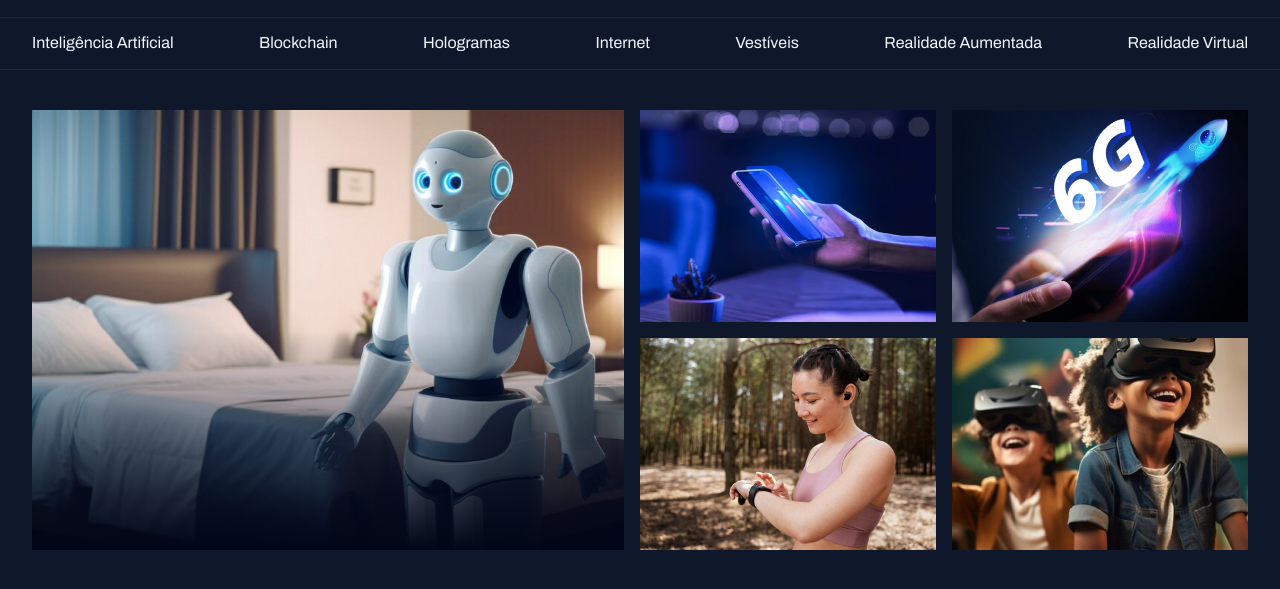
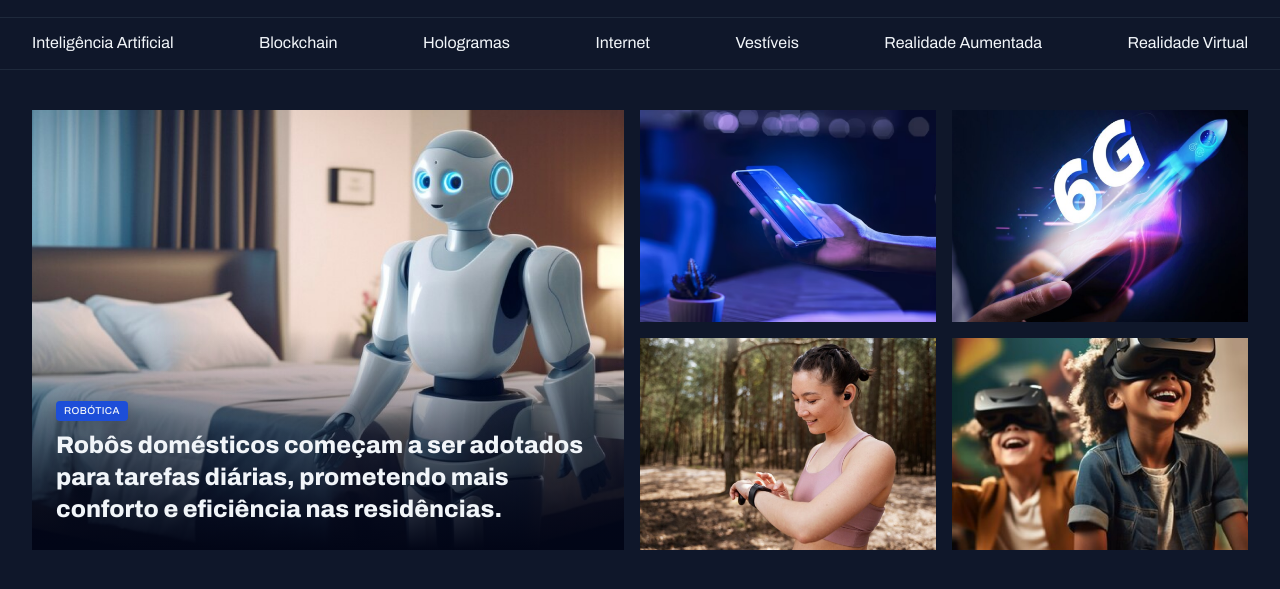
Before and after one commit to VictorPxx/projeto-portal-de-noticias-grid, a plain HTML site: page index.html in a window 1280 px wide. Shown: the part 45-634 px from the top of the page. Drawn offline with Linux system fonts and the light colour scheme.

Commit message:
Ajustando o conteúdo do card

```diff
--- a/index.html
+++ b/index.html
@@ -42,9 +42,16 @@
 
     <main class="grid container">
         <section id="featured" class="grid grid-flow-col gap-16">
-            <div class="card">
+            <figure class="card">
                 <img src="assets/images/Image 01.png" alt="">
-            </div>
+
+                <figcaption>
+                    <span class="content-tag">Robótica</span>
+                    <h2 class="text-2xl">
+                        Robôs domésticos começam a ser adotados para tarefas diárias, prometendo mais conforto e eficiência nas residências.
+                    </h2>
+                </figcaption>
+            </figure>
 
             <div class="grid grid-cols-2 gap-16">
                 <div>
--- a/styles/global.css
+++ b/styles/global.css
@@ -55,3 +55,15 @@ img {
 main {
     margin-top: 40px;
 }
+
+.content-tag {
+    display: inline-block;
+    background-color: var(--brand-color-dark);
+    padding: 4px 8px;
+    border-radius: 4px;
+    font: 500 10px/1.2 var(--font-family);
+    text-transform: uppercase;
+    letter-spacing: 0.04em;
+    color: var(--text-color-primary);
+    box-shadow: 0px 4px 16px rgba(2, 6, 23, 0.25);
+}
--- a/styles/sections.css
+++ b/styles/sections.css
@@ -19,5 +19,16 @@
                 #020617 100%
             )
         }
+
+        figcaption {
+            position: absolute;
+            bottom: 0;
+
+            padding: 24px;
+
+            h2 {
+                margin-top: 8px;
+            }
+        }
     }
 }
--- a/styles/utility.css
+++ b/styles/utility.css
@@ -13,3 +13,19 @@
 .gap-16 {
     gap: 16px;
 }
+
+.text-2xl {
+    font: var(--h1);
+}
+
+.text-xl {
+    font: var(--h2);
+}
+
+.text-lg {
+    font: var(--h3);
+}
+
+.text-sm {
+    font: var(--text-sm);
+}
```
